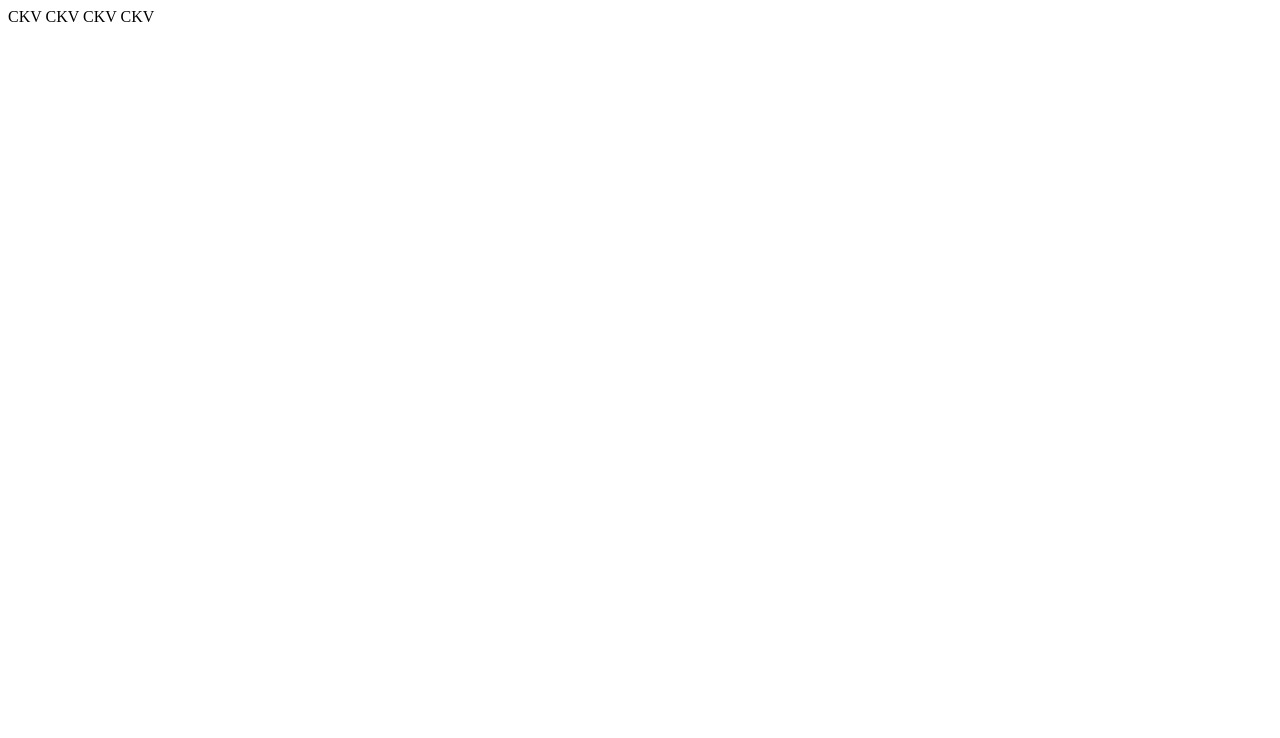
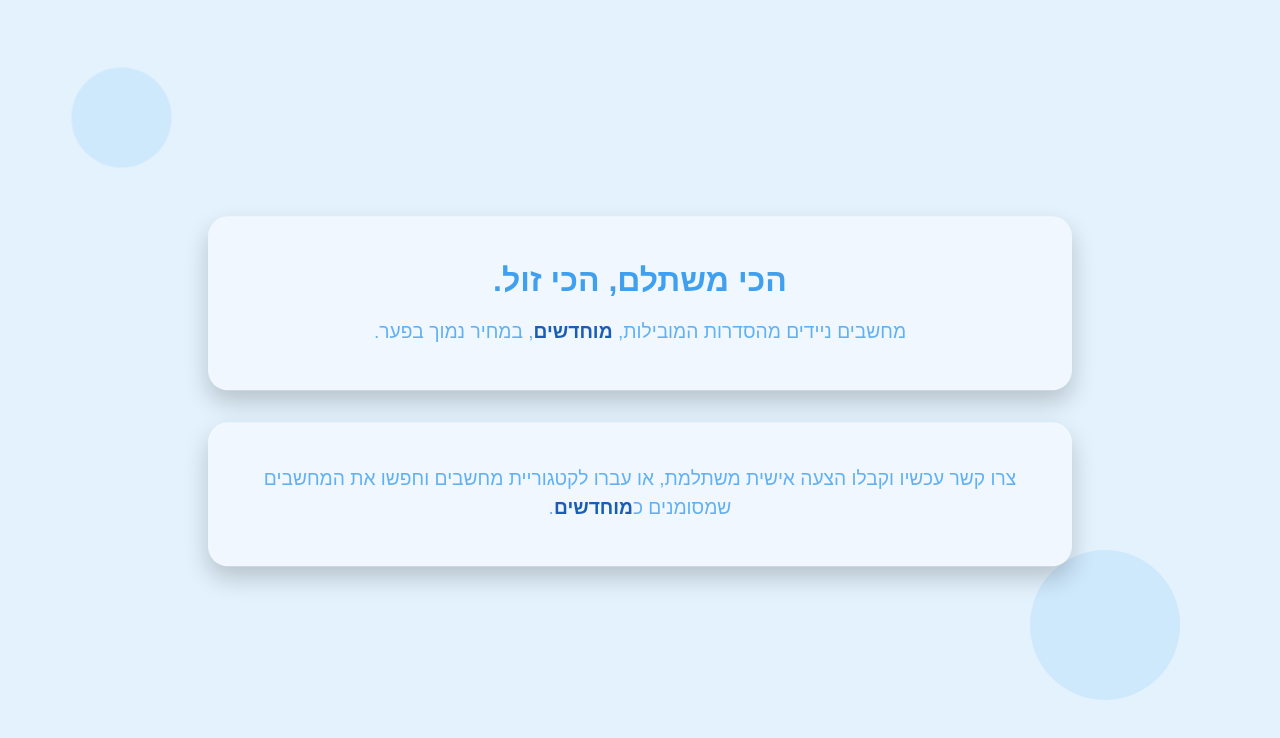
Before and after one commit to i0527685490-source/dfjtyj, a plain HTML site: page index.html in a window 1280 px wide. Drawn offline with Linux system fonts and the light colour scheme.

Commit message:
index.html

```diff
--- a/index.html
+++ b/index.html
@@ -1 +1,133 @@
-CKV CKV CKV CKV
+<!DOCTYPE html>
+<html lang="he" dir="rtl">
+<head>
+<meta charset="UTF-8">
+<meta name="viewport" content="width=device-width, initial-scale=1.0">
+<title>פרסומת מחשבים</title>
+<style>
+    body, html {
+        margin: 0;
+        padding: 0;
+        width: 100%;
+        height: 100%;
+        font-family: Arial, sans-serif;
+        background: #e3f2fd;
+        overflow-x: hidden;
+    }
+
+    .ad-container {
+        display: flex;
+        flex-direction: column;
+        align-items: center;
+        justify-content: center;
+        padding: 2rem;
+        min-height: 100vh;
+        box-sizing: border-box;
+        position: relative;
+    }
+
+    .ad-box {
+        background: #ffffff;
+        padding: 1.5rem 2rem;
+        margin: 1rem 0;
+        border-radius: 20px;
+        box-shadow: 0 8px 20px rgba(0,0,0,0.15);
+        width: 90%;
+        max-width: 800px;
+        text-align: center;
+        animation: floatUp 8s ease-in-out infinite alternate, colorShiftBox 12s ease-in-out infinite alternate;
+        position: relative;
+    }
+
+    h1 {
+        color: #0d47a1;
+        font-size: 2rem;
+        margin-bottom: 0.5rem;
+        animation: colorShift 12s ease-in-out infinite alternate;
+    }
+
+    p {
+        color: #1976d2;
+        font-size: 1.2rem;
+        line-height: 1.5;
+        animation: colorShiftReverse 12s ease-in-out infinite alternate;
+    }
+
+    .highlight {
+        font-weight: bold;
+        color: #0d47a1;
+        animation: pulse 6s ease-in-out infinite;
+    }
+
+    @keyframes pulse {
+        0% { transform: scale(1); color: #0d47a1; }
+        50% { transform: scale(1.1); color: #42a5f5; }
+        100% { transform: scale(1); color: #0d47a1; }
+    }
+
+    @keyframes colorShiftBox {
+        0% { background: #ffffff; box-shadow: 0 8px 20px rgba(0,0,0,0.15); }
+        50% { background: #f0f7ff; box-shadow: 0 12px 25px rgba(0,0,0,0.2); }
+        100% { background: #ffffff; box-shadow: 0 8px 20px rgba(0,0,0,0.15); }
+    }
+
+    @keyframes colorShift {
+        0% { color: #0d47a1; }
+        50% { color: #42a5f5; }
+        100% { color: #0d47a1; }
+    }
+
+    @keyframes colorShiftReverse {
+        0% { color: #1976d2; }
+        50% { color: #64b5f6; }
+        100% { color: #1976d2; }
+    }
+
+    @keyframes floatUp {
+        0% { transform: translateY(0); }
+        50% { transform: translateY(-10px); }
+        100% { transform: translateY(0); }
+    }
+
+    .circle {
+        position: absolute;
+        border-radius: 50%;
+        background: rgba(33, 150, 243, 0.1);
+        animation: moveCircle linear infinite;
+    }
+
+    .circle:nth-child(1) { width: 100px; height: 100px; top: 10%; left: 5%; animation-duration: 40s; }
+    .circle:nth-child(2) { width: 150px; height: 150px; top: 70%; left: 80%; animation-duration: 50s; }
+    .circle:nth-child(3) { width: 60px; height: 60px; top: 40%; left: 50%; animation-duration: 36s; }
+    .circle:nth-child(4) { width: 80px; height: 80px; top: 30%; left: 30%; animation-duration: 44s; }
+
+    @keyframes moveCircle {
+        0% { transform: translateY(0) translateX(0); }
+        50% { transform: translateY(-50px) translateX(30px); }
+        100% { transform: translateY(0) translateX(0); }
+    }
+
+    @media (max-width: 768px) {
+        h1 { font-size: 1.5rem; }
+        p { font-size: 1rem; }
+    }
+</style>
+</head>
+<body>
+    <div class="ad-container">
+        <div class="circle"></div>
+        <div class="circle"></div>
+        <div class="circle"></div>
+        <div class="circle"></div>
+
+        <div class="ad-box">
+            <h1>הכי משתלם, הכי זול.</h1>
+            <p>מחשבים ניידים מהסדרות המובילות, <span class="highlight">מוחדשים</span>, במחיר נמוך בפער.</p>
+        </div>
+
+        <div class="ad-box">
+            <p>צרו קשר עכשיו וקבלו הצעה אישית משתלמת, או עברו לקטגוריית מחשבים וחפשו את המחשבים שמסומנים כ<span class="highlight">מוחדשים</span>.</p>
+        </div>
+    </div>
+</body>
+</html>
```
